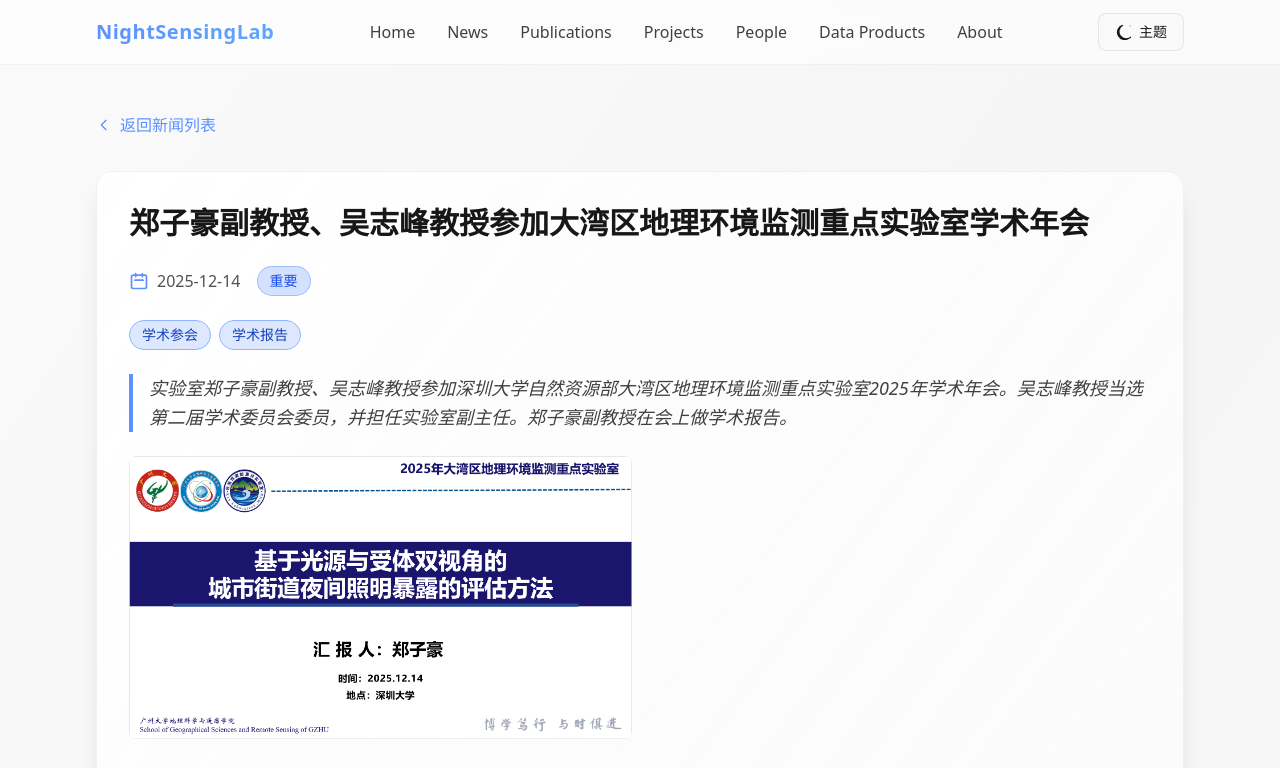
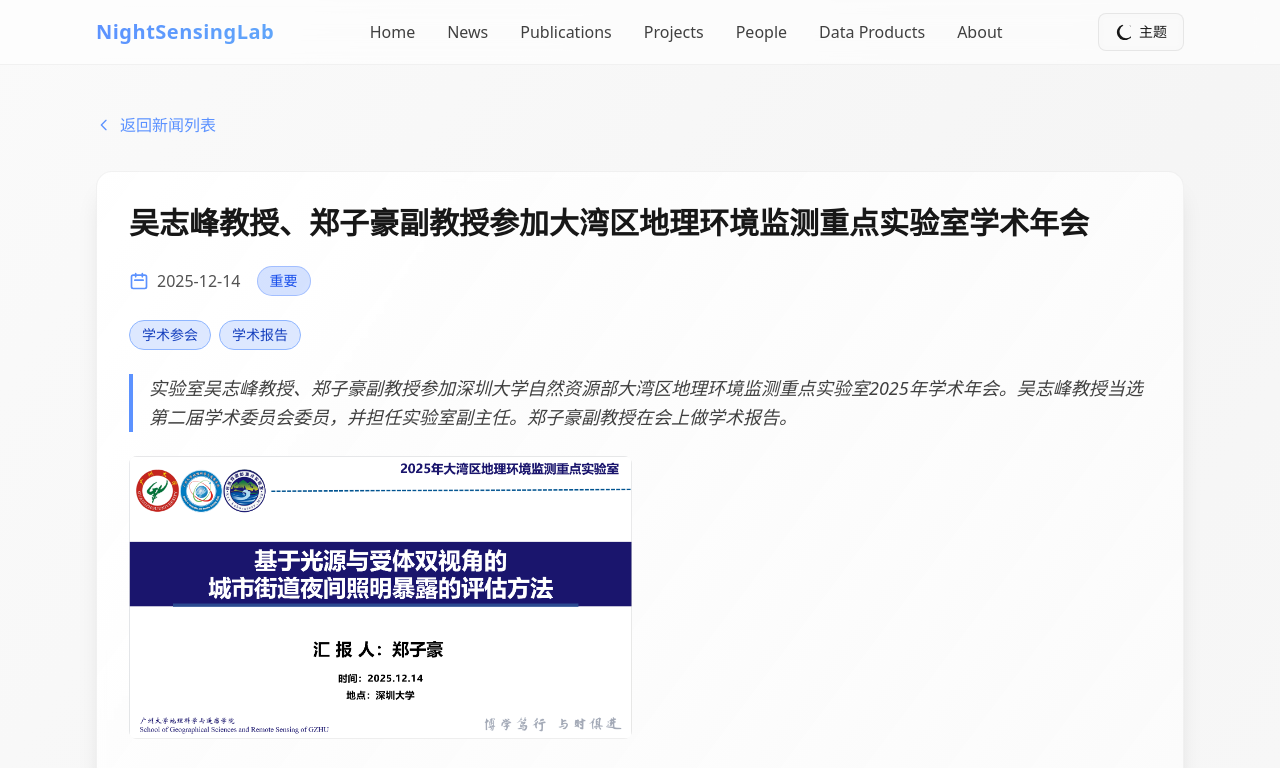
Before and after one commit to NightSensingLab/NightSensingLab.github.io, an Astro site: page /news/2025-12-14-academic-annual-meeting in a window 1280 px wide. Shown: the top 768 px of the page. Built offline with nearby package versions, Linux system fonts and the light colour scheme; Astro itself is replaced by a stand-in of ours; no server answers.

Commit message:
Update 2025-12-14-academic-annual-meeting.md

```diff
--- a/src/content/news/2025-12-14-academic-annual-meeting.md
+++ b/src/content/news/2025-12-14-academic-annual-meeting.md
@@ -1,7 +1,7 @@
 ---
-title: "郑子豪副教授、吴志峰教授参加大湾区地理环境监测重点实验室学术年会"
+title: "吴志峰教授、郑子豪副教授参加大湾区地理环境监测重点实验室学术年会"
 date: "2025-12-14"
-excerpt: "实验室郑子豪副教授、吴志峰教授参加深圳大学自然资源部大湾区地理环境监测重点实验室2025年学术年会。吴志峰教授当选第二届学术委员会委员，并担任实验室副主任。郑子豪副教授在会上做学术报告。"
+excerpt: "实验室吴志峰教授、郑子豪副教授参加深圳大学自然资源部大湾区地理环境监测重点实验室2025年学术年会。吴志峰教授当选第二届学术委员会委员，并担任实验室副主任。郑子豪副教授在会上做学术报告。"
 featured: true
 tags: ["学术参会", "学术报告"]
 pictures: [
```
